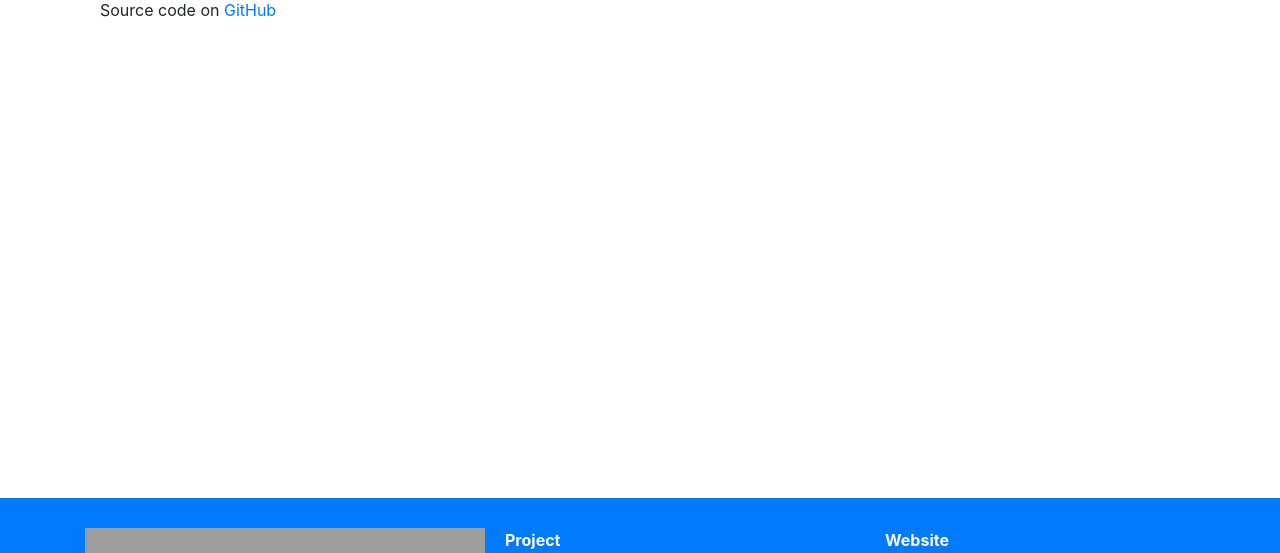
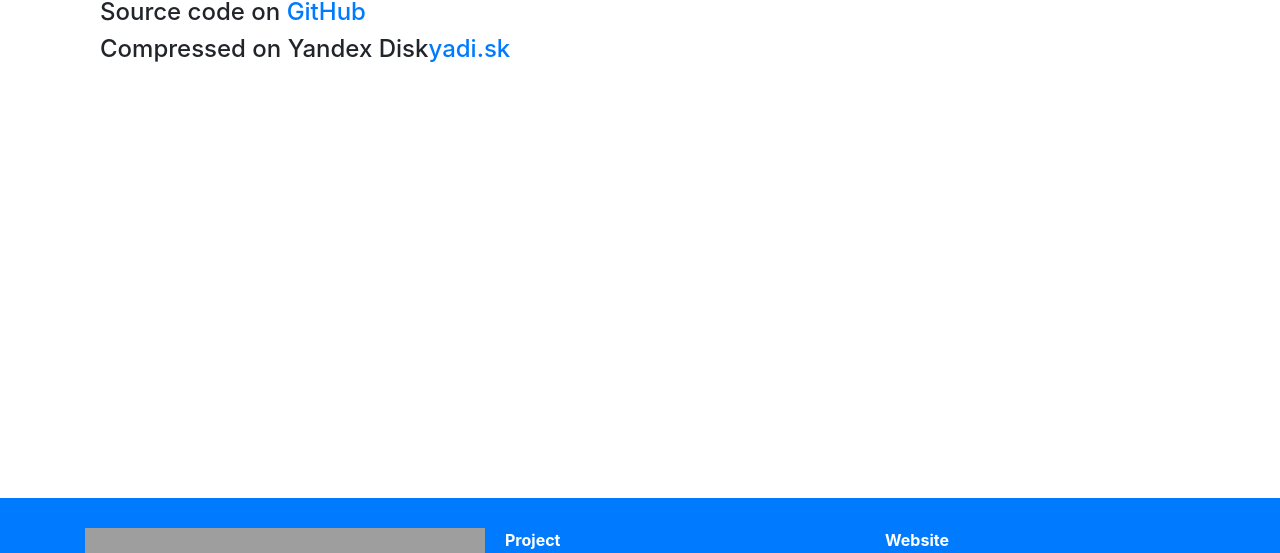
Before and after one commit to hayk-manukyan-dev/online-newspaper, a Django app: template templates/static/source_code.html in a window 1280 px wide. Shown: the part 322-875 px from the top of the page. Run offline with Django 3.2, Linux system fonts and the light colour scheme; the template is opened without the code that fills it, so the values that code supplies are empty; parts of the project's set-up code (start-up, migrations or seed data) failed here and were passed over; some libraries are stand-ins or nearby versions; grey boxes are pictures that could not be loaded.

Commit message:
compressid source

```diff
--- a/templates/static/source_code.html
+++ b/templates/static/source_code.html
@@ -8,7 +8,8 @@
 
     <div id="middle" class="container">
       <div class="container">
-        <p>Source code on <a href="https://github.com/haykhman/online-newspaper" target="_blank">GitHub</a></p>
+        <p class="h4">Source code on <a href="https://github.com/haykhman/online-newspaper" target="_blank">GitHub</a></p>
+        <p class="h4">Compressed on Yandex Disk<a href="https://yadi.sk/d/dFSS2BOjfEpXhA" target="_blank">yadi.sk</a></p>
       </div>
     </div>
 
```
